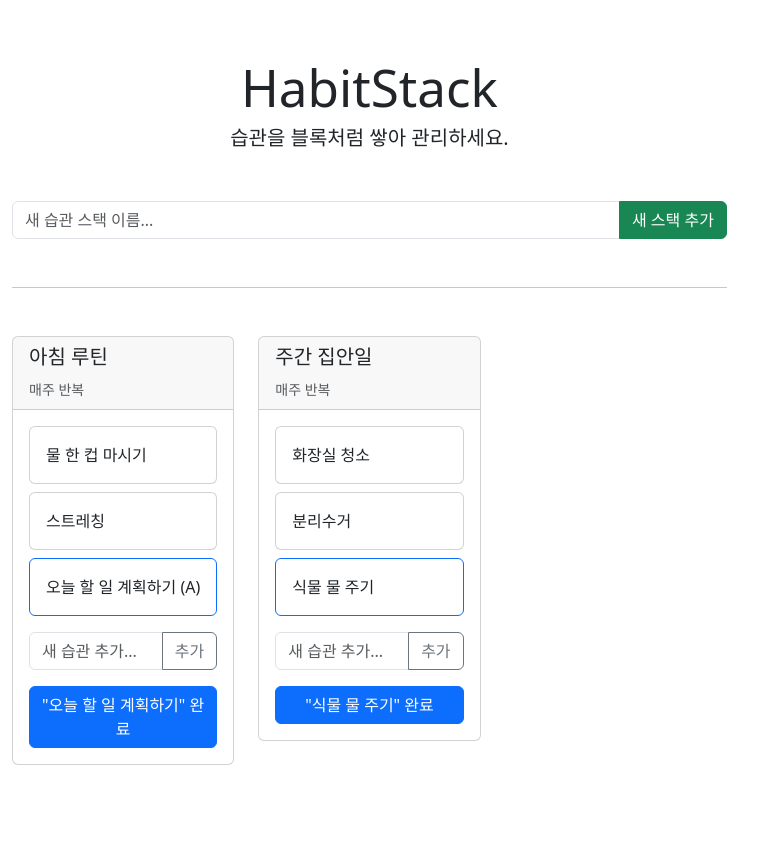
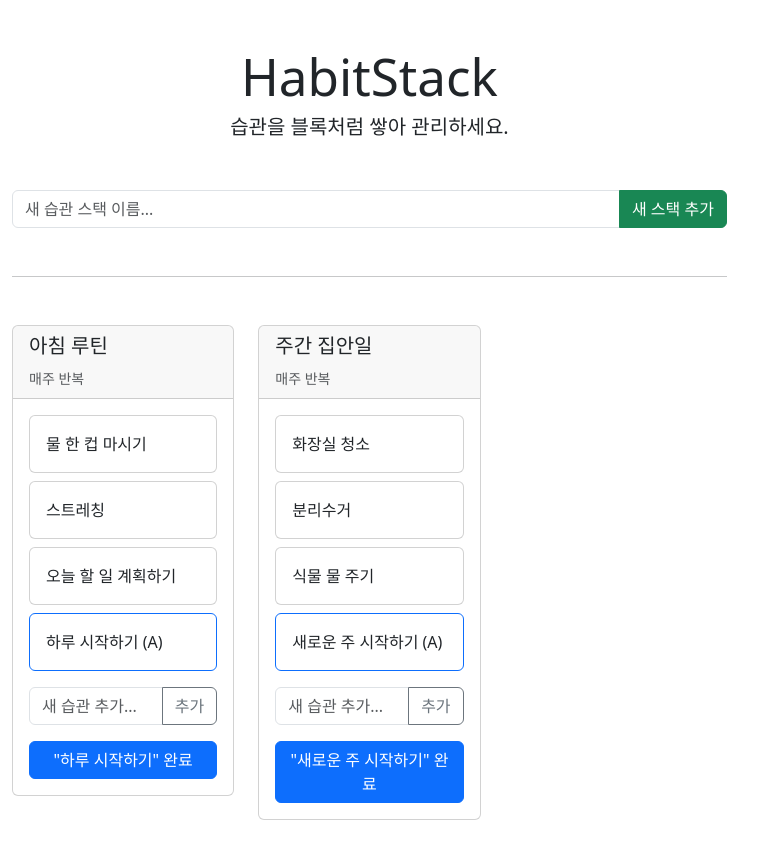
Before and after one commit to hojun313/HabitStack, a React (Vite) app in the folder app/: page / in a window 1280 px wide. Shown: the whole page, without its empty margins (0-778 px from the left). Before the commit the page ends 800 px from the top, so only its background shows below. Built offline with nearby package versions, Linux system fonts and the light colour scheme.

Commit message:
A 블록 추가

```diff
--- a/app/src/App.tsx
+++ b/app/src/App.tsx
@@ -11,7 +11,8 @@ const initialStacks: HabitStackData[] = [
     habits: [
       { id: 1, name: '물 한 컵 마시기', isSpecial: false },
       { id: 2, name: '스트레칭', isSpecial: false },
-      { id: 3, name: '오늘 할 일 계획하기', isSpecial: true }, // 'A' 블록
+      { id: 3, name: '오늘 할 일 계획하기', isSpecial: false },
+      { id: 4, name: '하루 시작하기', isSpecial: true },
     ],
   },
   {
@@ -21,6 +22,7 @@ const initialStacks: HabitStackData[] = [
       { id: 4, name: '화장실 청소', isSpecial: false },
       { id: 5, name: '분리수거', isSpecial: false },
       { id: 6, name: '식물 물 주기', isSpecial: false },
+      { id: 7, name: '새로운 주 시작하기', isSpecial: true },
     ],
   },
 ];
```
